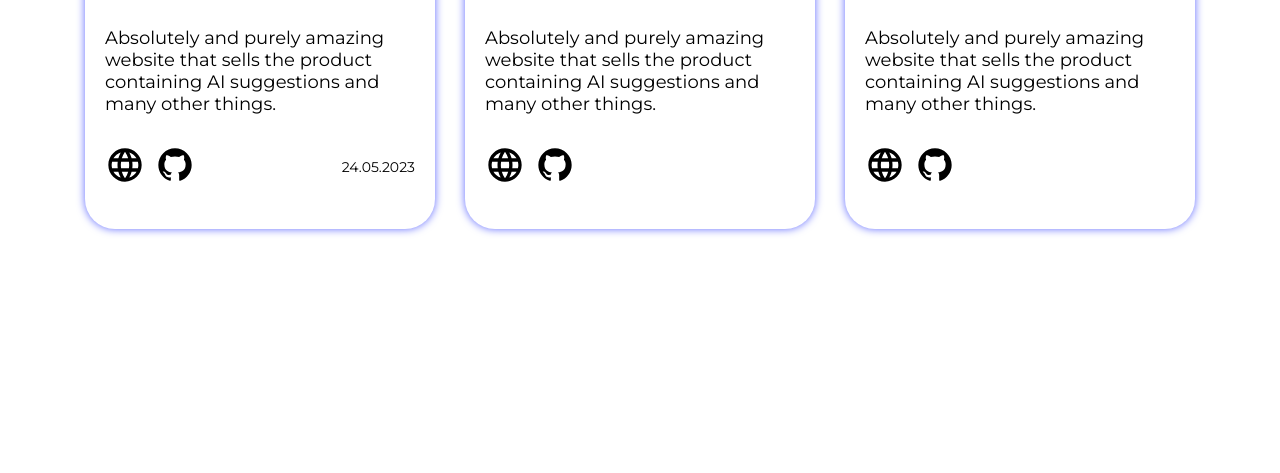
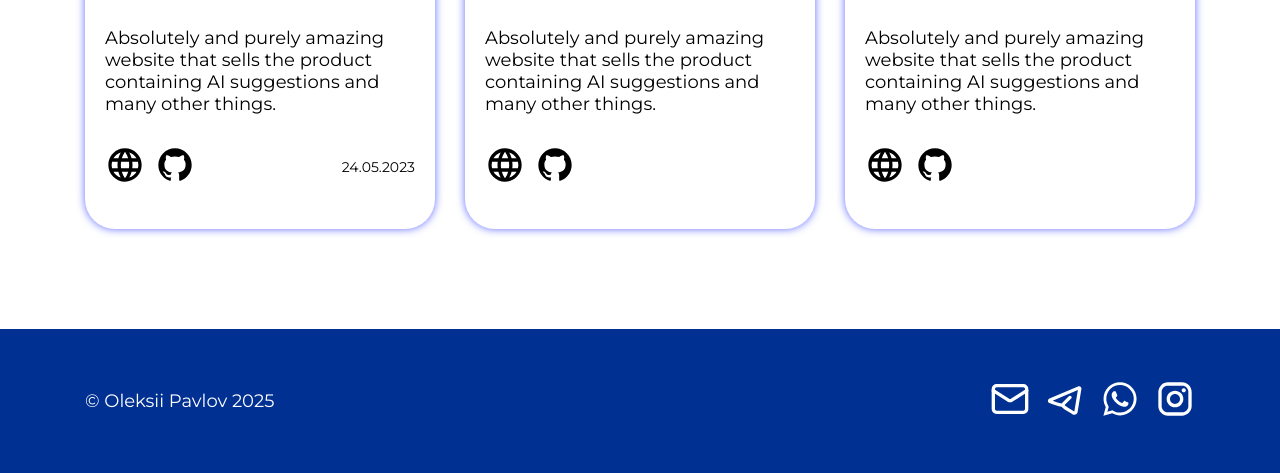
Before and after one commit to Alekseypavlov14/portfolio-v5, a website built with Vite: page index.html in a window 1280 px wide. Shown: the part 1278-1751 px from the top of the page. Before the commit the page ends 1607 px from the top, so only its background shows below. Built offline with nearby package versions, Linux system fonts and the light colour scheme.

Commit message:
added footer

```diff
--- a/index.html
+++ b/index.html
@@ -18,7 +18,7 @@
 
         <nav class="header-nav">
           <a href="#projects" class="header-nav__link">Projects</a>
-          <a href="#about" class="header-nav__link">Contacts</a>
+          <a href="#contacts" class="header-nav__link">Contacts</a>
         </nav>
       </div>
     </header>
@@ -155,6 +155,29 @@
         </div>
       </div>
     </section>
+
+    <footer class="footer">
+      <div class="container">
+        <div class="copyright">
+          &copy; Oleksii Pavlov 2025
+        </div>
+
+        <div id="contacts" class="contact-icons">
+          <a href="#" class="contact-icon">
+            <img src="./img/icons/mail.contact.svg" alt="">
+          </a>
+          <a href="#" class="contact-icon">
+            <img src="./img/icons/telegram.contact.svg" alt="">
+          </a>
+          <a href="#" class="contact-icon">
+            <img src="./img/icons/whatsapp.contact.svg" alt="">
+          </a>
+          <a href="#" class="contact-icon">
+            <img src="./img/icons/instagram.contact.svg" alt="">
+          </a>
+        </div>
+      </div>
+    </footer>
   </div>
 
   <script type="module" src="/src/main.ts"></script>
--- a/src/style.css
+++ b/src/style.css
@@ -379,3 +379,27 @@ body {
   font-size: 14px;
   color: var(--black);
 }
+
+.footer {
+  padding: 50px 0px;
+}
+.footer .container {
+  display: flex;
+  justify-content: space-between;
+  align-items: center;
+  flex-wrap: wrap;
+  gap: 20px;
+}
+.copyright {
+  font-family: 'Montserrat', sans-serif;
+  font-size: 18px;
+  color: var(--white);
+}
+.contact-icons {
+  display: flex;
+  align-items: center;
+  gap: 15px;
+}
+.contact-icon {
+  cursor: pointer;
+}
```
Also changed, not shown: public/img/icons/instagram.contact.svg (added), public/img/icons/mail.contact.svg (added), public/img/icons/telegram.contact.svg (added), public/img/icons/whatsapp.contact.svg (added).
